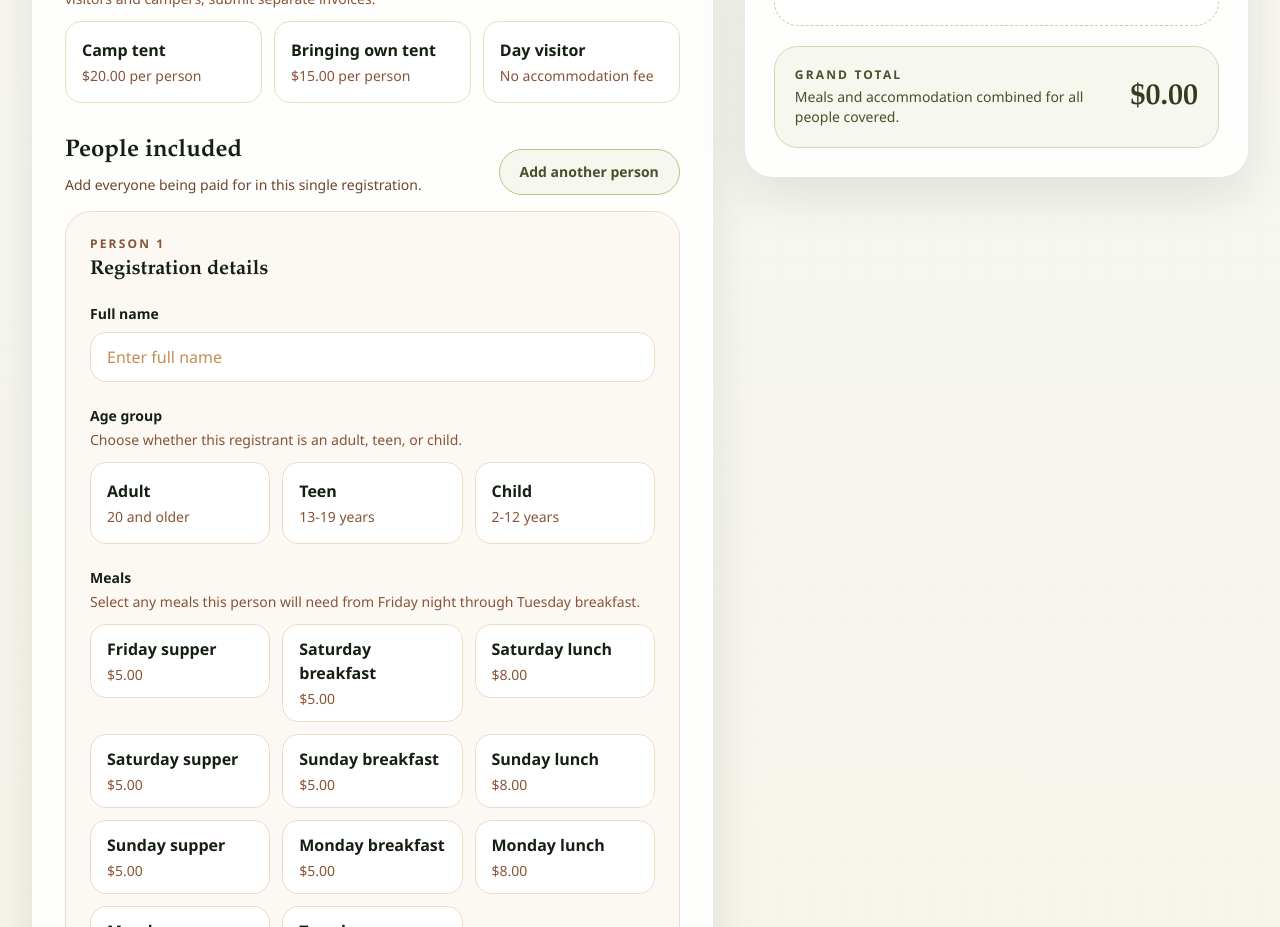
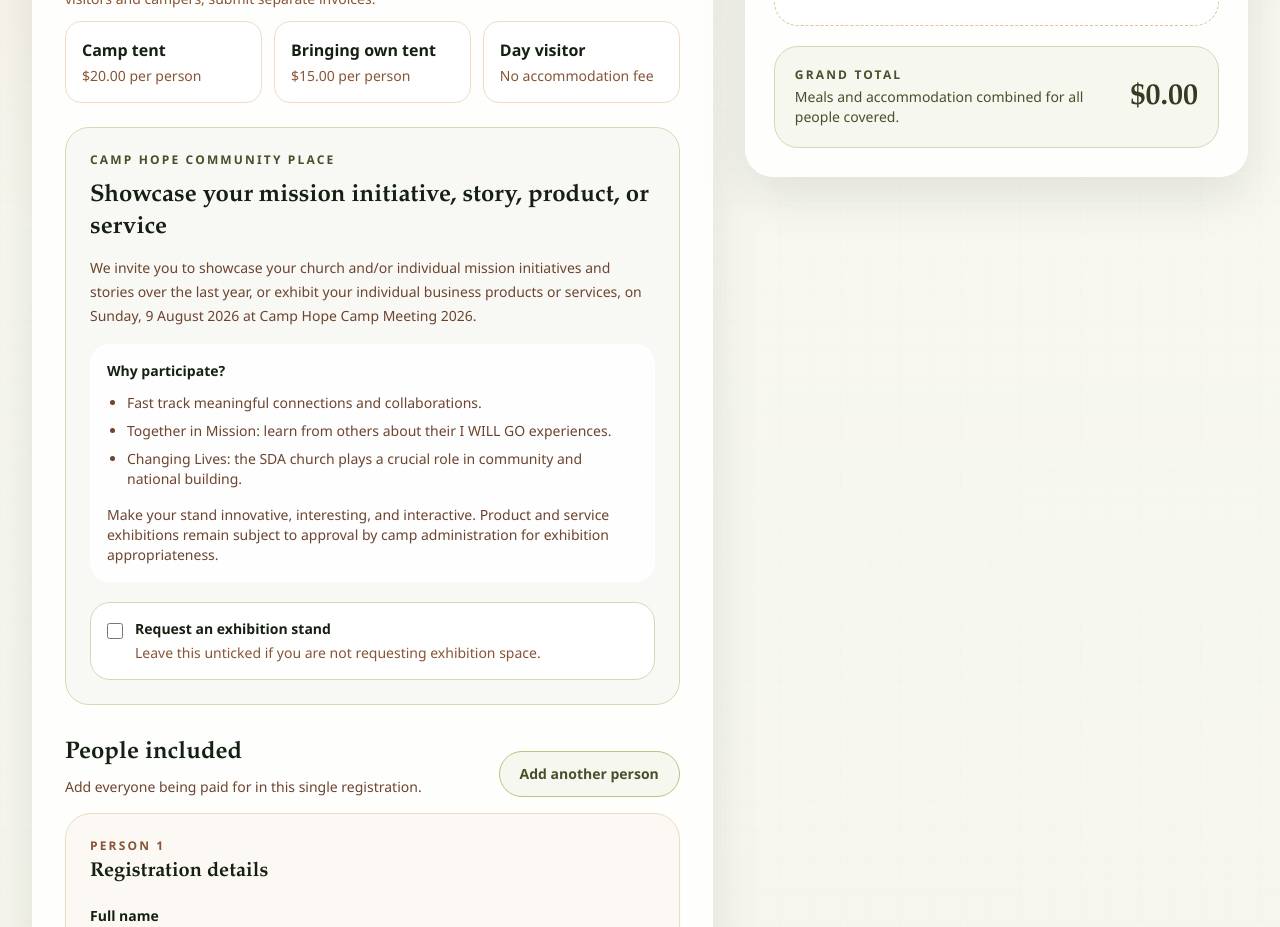
Before and after one commit to theconsultant263/CampApp, a Next.js app: page / in a window 1280 px wide. Shown: the part 940-1867 px from the top of the page. Built offline with nearby package versions, Linux system fonts and the light colour scheme.

Commit message:
Add exhibition section to camp registration

```diff
--- a/components/camp-registration-page.tsx
+++ b/components/camp-registration-page.tsx
@@ -286,6 +286,81 @@ export function CampRegistrationPage() {
                       </p>
                     ) : null}
                   </div>
+
+                  <div className="sm:col-span-2">
+                    <div className="rounded-[24px] border border-brand-200 bg-brand-50/70 p-5 sm:p-6">
+                      <p className="text-xs font-semibold uppercase tracking-[0.18em] text-brand-700">
+                        Camp Hope Community Place
+                      </p>
+                      <h3 className="font-display mt-3 text-2xl font-semibold text-ink">
+                        Showcase your mission initiative, story, product, or service
+                      </h3>
+                      <p className="mt-3 text-sm leading-6 text-sand-800">
+                        We invite you to showcase your church and/or individual mission
+                        initiatives and stories over the last year, or exhibit your individual
+                        business products or services, on Sunday, 9 August 2026 at Camp Hope Camp
+                        Meeting 2026.
+                      </p>
+                      <div className="mt-4 rounded-[20px] border border-white/80 bg-white/80 px-4 py-4">
+                        <p className="text-sm font-semibold text-ink">Why participate?</p>
+                        <ul className="mt-3 list-disc space-y-2 pl-5 text-sm text-sand-800">
+                          <li>Fast track meaningful connections and collaborations.</li>
+                          <li>
+                            Together in Mission: learn from others about their I WILL GO
+                            experiences.
+                          </li>
+                          <li>
+                            Changing Lives: the SDA church plays a crucial role in community and
+                            national building.
+                          </li>
+                        </ul>
+                        <p className="mt-4 text-sm text-sand-800">
+                          Make your stand innovative, interesting, and interactive. Product and
+                          service exhibitions remain subject to approval by camp administration for
+                          exhibition appropriateness.
+                        </p>
+                      </div>
+
+                      <label className="mt-5 flex items-start gap-3 rounded-[20px] border border-brand-200 bg-white px-4 py-4">
+                        <input
+                          type="checkbox"
+                          className="mt-1 h-4 w-4 rounded border-sand-300 text-brand-700 focus:ring-brand-400"
+                          {...form.register("requestExhibition")}
+                        />
+                        <span>
+                          <span className="block text-sm font-semibold text-ink">
+                            Request an exhibition stand
+                          </span>
+                          <span className="mt-1 block text-sm text-sand-700">
+                            Leave this unticked if you are not requesting exhibition space.
+                          </span>
+                        </span>
+                      </label>
+
+                      {watchedValues.requestExhibition ? (
+                        <div className="mt-5">
+                          <label className="field-label" htmlFor="exhibitionDescription">
+                            Stand description
+                          </label>
+                          <textarea
+                            id="exhibitionDescription"
+                            rows={5}
+                            className="input-shell min-h-[140px]"
+                            placeholder="Describe the mission initiative, story, product, or service you plan to exhibit."
+                            {...form.register("exhibitionDescription")}
+                          />
+                          <p className="field-hint">
+                            Include enough detail for camp administration to review the request.
+                          </p>
+                          {form.formState.errors.exhibitionDescription?.message ? (
+                            <p className="field-error" role="alert">
+                              {form.formState.errors.exhibitionDescription.message}
+                            </p>
+                          ) : null}
+                        </div>
+                      ) : null}
+                    </div>
+                  </div>
                 </div>
 
                 <div className="hidden" aria-hidden="true">
--- a/lib/schema.ts
+++ b/lib/schema.ts
@@ -36,6 +36,8 @@ export const registrationSchema = z
     accommodationType: z
       .union([z.enum(TENT_TYPES), z.literal("")])
       .refine((value) => value !== "", "Choose an accommodation option for this invoice."),
+    requestExhibition: z.boolean().default(false),
+    exhibitionDescription: z.string().default(""),
     honeypot: z.string().max(0).or(z.literal("")).default(""),
     people: z.array(personSchema).min(1, "Add at least one person."),
   })
@@ -45,6 +47,14 @@ export const registrationSchema = z
         code: z.ZodIssueCode.custom,
         path: ["otherChurch"],
         message: "Enter the church name.",
+      });
+    }
+
+    if (values.requestExhibition && values.exhibitionDescription.trim().length === 0) {
+      ctx.addIssue({
+        code: z.ZodIssueCode.custom,
+        path: ["exhibitionDescription"],
+        message: "Describe the exhibition stand you would like to present.",
       });
     }
   });
@@ -59,6 +69,8 @@ export function createDefaultRegistrationValues(): RegistrationFormValues {
     phone: "",
     email: "",
     accommodationType: "",
+    requestExhibition: false,
+    exhibitionDescription: "",
     honeypot: "",
     people: [createEmptyPerson()],
   };
--- a/lib/submission.ts
+++ b/lib/submission.ts
@@ -64,6 +64,10 @@ export function buildSubmissionPayload(
     email: values.email.trim(),
     accommodationType: values.accommodationType,
     accommodationLabel: invoiceSummary.accommodationLabel,
+    requestExhibition: values.requestExhibition,
+    exhibitionDescription: values.requestExhibition
+      ? values.exhibitionDescription.trim()
+      : "",
     people: invoicePeople,
     peopleCount: invoicePeople.length,
     adultCount: ageCounts.adultCount,
--- a/types/registration.ts
+++ b/types/registration.ts
@@ -48,6 +48,8 @@ export interface RegistrationFormValues {
   phone: string;
   email: string;
   accommodationType: TentTypeField;
+  requestExhibition: boolean;
+  exhibitionDescription: string;
   people: PersonFormValue[];
   honeypot: string;
 }
@@ -96,6 +98,8 @@ export interface SubmissionPayload {
   email: string;
   accommodationType: TentType;
   accommodationLabel: string;
+  requestExhibition: boolean;
+  exhibitionDescription: string;
   people: InvoicePerson[];
   peopleCount: number;
   adultCount: number;
```
Also changed, not shown: 1 other file (tests, documents, lock files or other folders).
